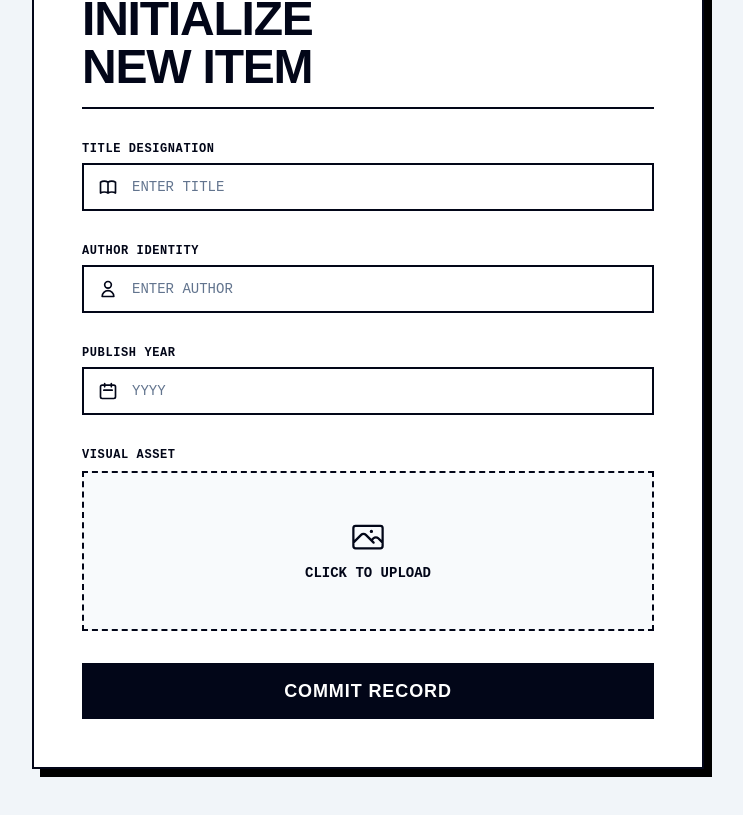
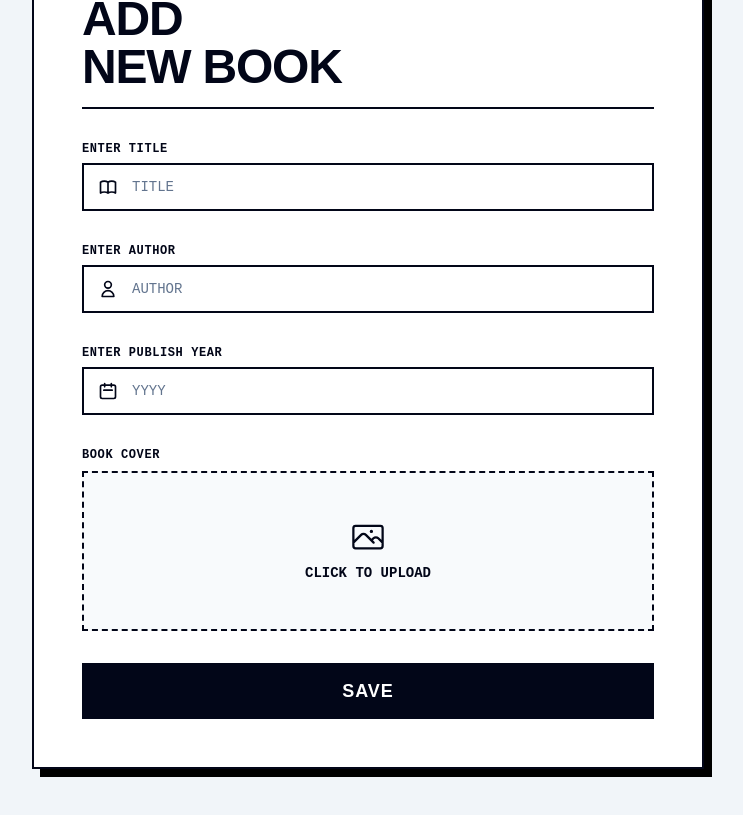
Before and after one commit to tabish-core/book-store, a React (Vite) app in the folder frontend/: page /books/create in a window 1280 px wide. Shown: the part 257-1072 px from the top of the page, without its empty margins (272-1015 px from the left). Built offline with nearby package versions, Linux system fonts and the light colour scheme; no server answers.

Commit message:
Update CreateBooks.jsx

```diff
--- a/frontend/src/pages/CreateBooks.jsx
+++ b/frontend/src/pages/CreateBooks.jsx
@@ -20,26 +20,46 @@ const CreateBooks = () => {
   const navigate = useNavigate();
   const { enqueueSnackbar } = useSnackbar();
 
+  const MAX_SIZE = 5 * 1024 * 1024; // 5MB
+
   const handleFileChange = (e) => {
     const file = e.target.files[0];
     if (!file) return;
+    if (file.size > MAX_SIZE) {
+      enqueueSnackbar('Image too large. Maximum size is 5MB.', { variant: 'warning' });
+      e.target.value = '';
+      return;
+    }
     const formData = new FormData();
     formData.append('image', file);
     setLoading(true);
     axios.post(`${config.API_URL}/books/upload`, formData, {
       headers: { 'Content-Type': 'multipart/form-data', 'Authorization': `Bearer ${localStorage.getItem('token')}` },
     })
-      .then((res) => { setImageURL(res.data.imageURL); setLoading(false); enqueueSnackbar('IMAGE UPLOADED LOUD AND CLEAR', { variant: 'success' }); })
-      .catch(() => { setLoading(false); enqueueSnackbar('UPLOAD FAILED', { variant: 'error' }); });
+      .then((res) => { setImageURL(res.data.imageURL); setLoading(false); enqueueSnackbar('Image Uploaded Successfully', { variant: 'success' }); })
+      .catch((error) => { setLoading(false); enqueueSnackbar(error.response?.data?.message || 'Image Upload Failed', { variant: 'error' }); });
   };
 
   const handleSave = () => {
+    if (!title || !author || !publishYear) {
+      enqueueSnackbar('Please fill all required fields', { variant: 'warning' });
+      return;
+    }
+
     setLoading(true);
     axios.post(`${config.API_URL}/books`, { title, author, publishYear, imageURL }, {
       headers: { 'Authorization': `Bearer ${localStorage.getItem('token')}` }
     })
-      .then(() => { setLoading(false); enqueueSnackbar('DATABASE RECORD CREATED', { variant: 'success' }); navigate('/'); })
-      .catch(() => { setLoading(false); enqueueSnackbar('CREATION FAILED', { variant: 'error' }); });
+      .then(() => {
+        setLoading(false);
+        enqueueSnackbar('Book Created Successfully', { variant: 'success' });
+        navigate('/');
+      })
+      .catch((error) => {
+        setLoading(false);
+        const message = error.response?.data?.message || 'Book Creation Failed';
+        enqueueSnackbar(message, { variant: 'error' });
+      });
   };
 
   return (
@@ -54,17 +74,17 @@ const CreateBooks = () => {
           className="mt-8 bg-white dark:bg-zinc-900 border-2 border-slate-950 dark:border-zinc-50 shadow-[8px_8px_0px_0px_rgba(0,0,0,1)] dark:shadow-[8px_8px_0px_0px_rgba(255,255,255,1)] p-8 sm:p-12"
         >
           <h1 className="text-4xl sm:text-5xl font-black uppercase mb-8 border-b-2 border-slate-950 dark:border-zinc-50 pb-4">
-            Initialize<br />New Item
+            Add<br />New Book
           </h1>
 
           <div className="space-y-8">
-            <Input label="Title Designation" icon={HiOutlineBookOpen} value={title} onChange={(e) => setTitle(e.target.value)} placeholder="ENTER TITLE" className="uppercase" />
-            <Input label="Author Identity" icon={HiOutlineUser} value={author} onChange={(e) => setAuthor(e.target.value)} placeholder="ENTER AUTHOR" className="uppercase" />
-            <Input label="Publish Year" icon={HiOutlineCalendar} type="number" value={publishYear} onChange={(e) => setPublishYear(e.target.value)} placeholder="YYYY" />
+            <Input label="Enter Title" icon={HiOutlineBookOpen} value={title} onChange={(e) => setTitle(e.target.value)} placeholder="TITLE" className="uppercase" />
+            <Input label="Enter Author" icon={HiOutlineUser} value={author} onChange={(e) => setAuthor(e.target.value)} placeholder="AUTHOR" className="uppercase" />
+            <Input label="Enter Publish Year" icon={HiOutlineCalendar} type="number" value={publishYear} onChange={(e) => setPublishYear(e.target.value)} placeholder="YYYY" />
 
             {/* Brutalist Image Upload */}
             <div className="space-y-2 font-mono">
-              <label className="block text-xs font-bold uppercase tracking-wider text-slate-950 dark:text-zinc-50">Visual Asset</label>
+              <label className="block text-xs font-bold uppercase tracking-wider text-slate-950 dark:text-zinc-50">Book Cover</label>
               {imageURL ? (
                 <div className="relative border-2 border-slate-950 dark:border-zinc-50 p-2 bg-slate-100 dark:bg-zinc-800">
                   <img src={imageURL} alt="Preview" className="w-full h-48 object-cover border border-slate-950 dark:border-zinc-50 grayscale hover:grayscale-0 transition-all" />
@@ -85,7 +105,7 @@ const CreateBooks = () => {
             </div>
 
             <Button onClick={handleSave} loading={loading} className="w-full h-14 text-lg border-2 border-slate-950 bg-slate-950 text-white hover:bg-orange-500 hover:text-white dark:bg-zinc-50 dark:text-zinc-950 dark:hover:bg-orange-500 dark:hover:text-white">
-              {loading ? 'WRITING TO DISC...' : 'COMMIT RECORD'}
+              {loading ? 'Saving...' : 'Save'}
             </Button>
           </div>
         </motion.div>
```
